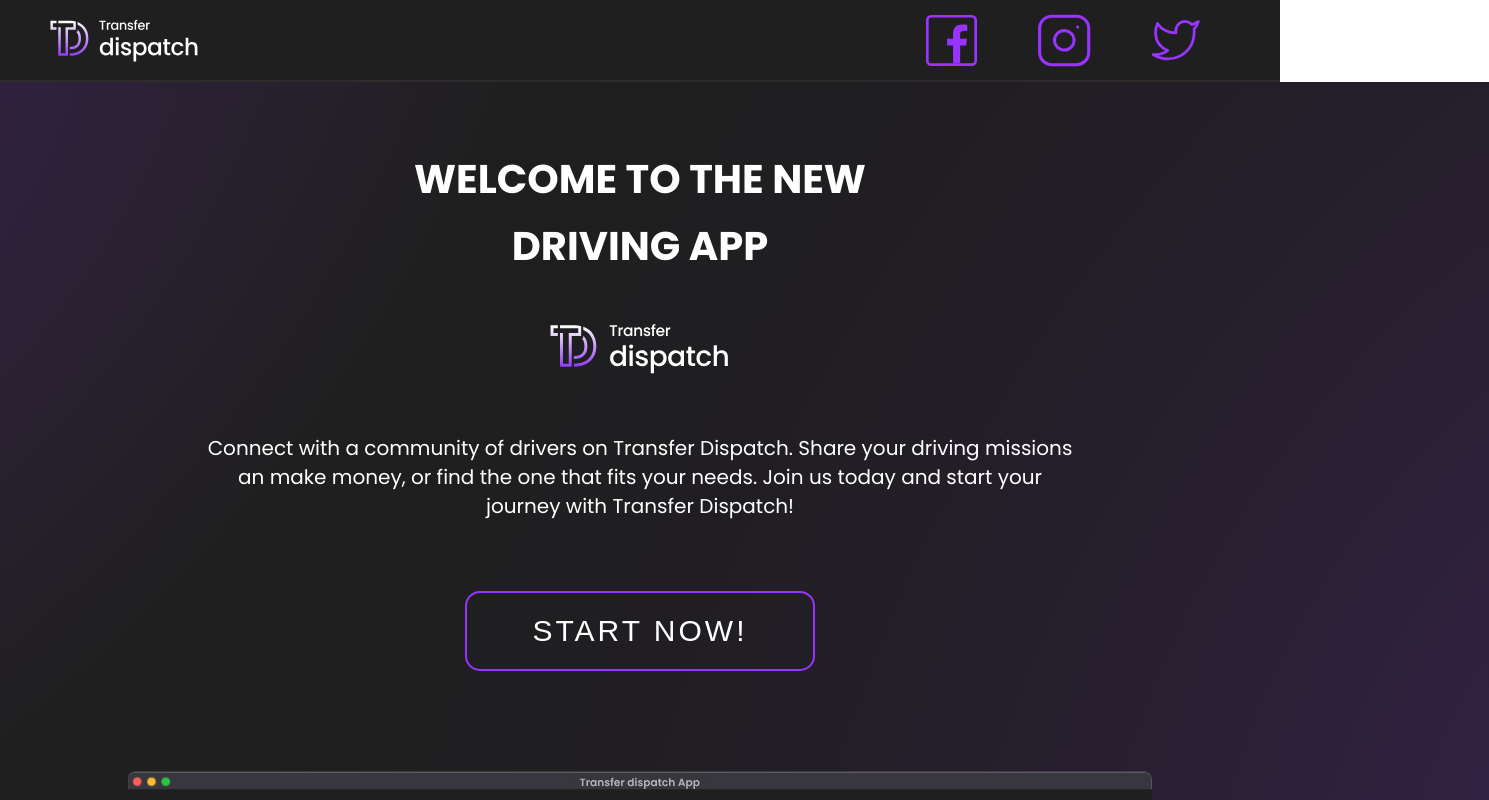
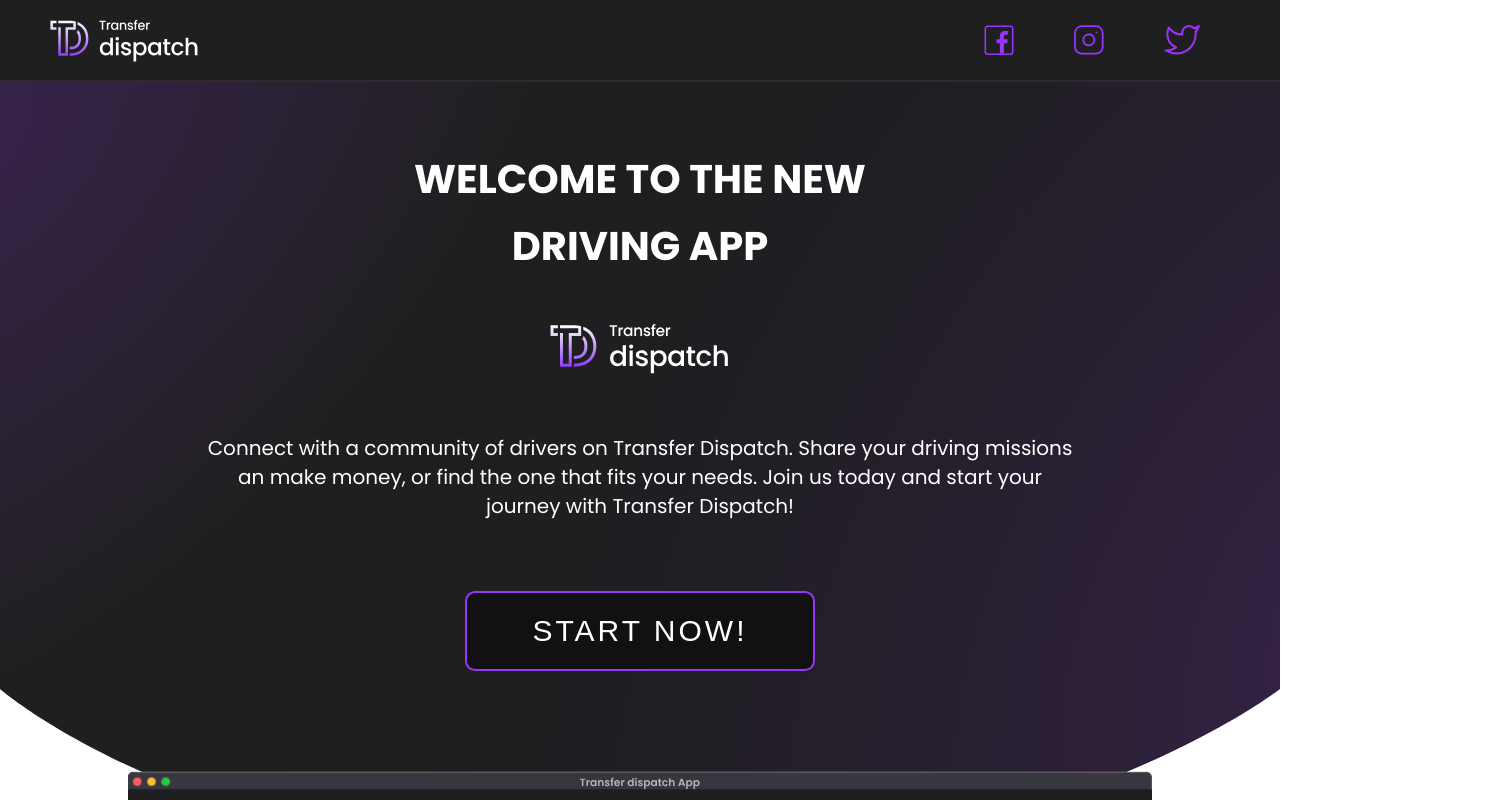
Before and after one commit to MP242/static_transferdispatch, a React app: page / in a window 1280 px wide. Shown: the top 800 px of the page, 1489 px wide, since content can reach past the window. Built offline with nearby package versions, Linux system fonts and the light colour scheme.

Commit message:
add css animation

```diff
--- a/src/components/Navbar/Navbar.scss
+++ b/src/components/Navbar/Navbar.scss
@@ -50,7 +50,7 @@
         @include m.respond-to(md) {
           margin-left: 30px;
           margin-right: 30px;
-          height:50%;
+          height:30px;
         }
       }
 
--- a/src/scenes/home/Index.js
+++ b/src/scenes/home/Index.js
@@ -4,7 +4,6 @@
 import svg_app from '../../assets/images/App-Homeview.svg';
 import svg_background from '../../assets/images/background2.svg'
 import svg_background_responsive from '../../assets/images/background_mobile.svg'
-
 
 class Home extends Component {
     render() {
--- a/src/scenes/home/Index.scss
+++ b/src/scenes/home/Index.scss
@@ -14,7 +14,7 @@
         z-index: -1;
         background-size: cover;
         background-position: center;
-        height: 130vh;
+        // height: 130vh;
 
         @include m.respond-to(sm) {
             display:none;
@@ -121,7 +121,66 @@
         min-height: 80px;
         background-color: transparent;
         border : 2px solid v.$color-purple;
-        border-radius: 15px;
+        border-radius: 10px;
+
+        outline: none;
+        background: v.$background-color;
+        cursor: pointer;
+        position: relative;
+        z-index: 0;
+
+        &:before {
+            content: '';
+            background: linear-gradient(45deg, #ff0000, #ff7300, #fffb00, #48ff00, #00ffd5, #002bff, #7a00ff, #ff00c8, #ff0000);
+            position: absolute;
+            top: -2px;
+            left: -2px;
+            background-size: 400%;
+            z-index: -1;
+            filter: blur(5px);
+            width: calc(100% + 4px);
+            height: calc(100% + 4px);
+            animation: glowing 20s linear infinite;
+            opacity: 0;
+            transition: opacity .3s ease-in-out;
+            border-radius: 10px;
+        }
+
+        &:active {
+            color: #000;
+        }
+
+        &:active:after {
+            background: transparent;
+        }
+
+        &:hover:before {
+            opacity: 1;
+        }
+
+        &:after {
+            z-index: -1;
+            content: '';
+            position: absolute;
+            width: 100%;
+            height: 100%;
+            background: #111;
+            left: 0;
+            top: 0;
+            border-radius: 10px;
+        }
+
+        @keyframes glowing {
+            0% {
+              background-position: 0 0;
+            }
+            50% {
+              background-position: 400% 0;
+            }
+            100% {
+              background-position: 0 0;
+            }
+        }
 
         @include m.respond-to(sm) {
             margin-top : 130px;
```
